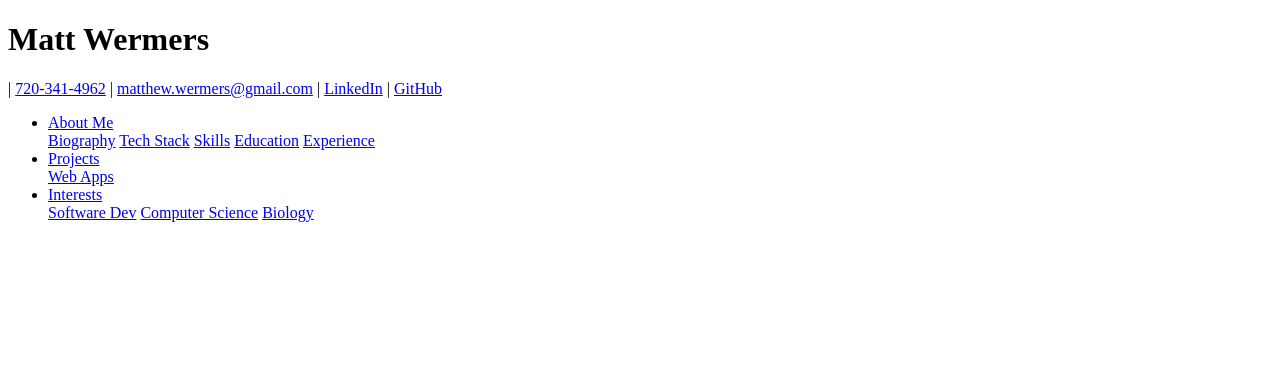
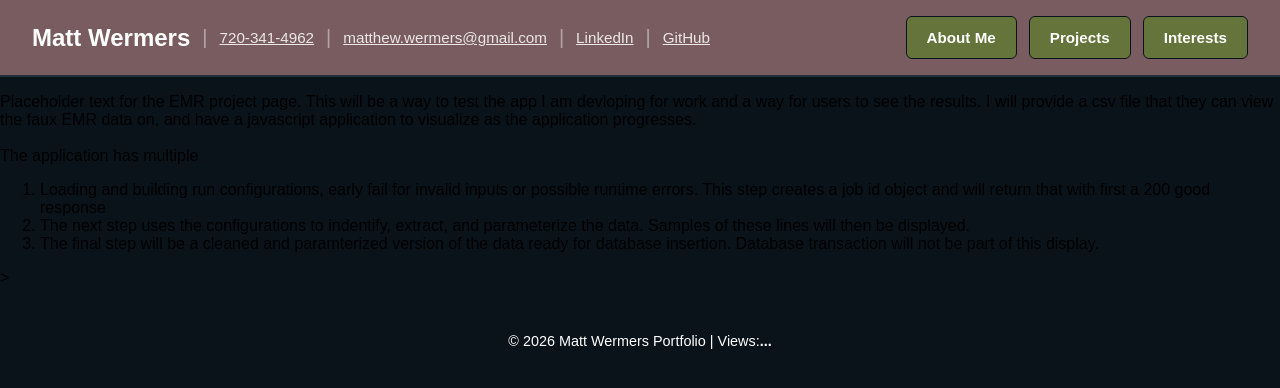
Before and after one commit to MattWermers/MattWermers.github.io, a Jekyll site: the page built from Pages/Subpages/EMR.html, in a window 1280 px wide. Shown: the top 388 px of the page. Built offline with Jekyll 4.4.1, drawn with Linux system fonts in a browser that asks for light colours.

Commit message:
Made a simple backend and due to lack of time asked ai for a function that points to the azure function. I do not claim to have made that script and I will learn how to do it myself in the coming weeks.

```diff
--- a/Pages/Subpages/EMR.html
+++ b/Pages/Subpages/EMR.html
@@ -1,63 +1,15 @@
-<!DOCTYPE html>
-<html lang="en">
-    <head>
-        <meta charset="UTF-8">
-        <meta name="viewport" content="width=device-width, initial-scale=1.0">
-        <title>Projects - Matt Wermers</title>
-
-        <link rel="stylesheet" href="../Styles/style-body.css">
-        <link rel="stylesheet" href="../Styles/style-colors.css">
-        <link rel="stylesheet" href="../Styles/navigation-item.css">
-        <link rel="stylesheet" href="../Styles/content-item.css">
-    </head>
-
-    <body>
-        <header id="site-header">
-            <div class="logo">
-                <h1 class="logo-name">Matt Wermers</h1>
-                <span class="logo-divider">|</span>
-                <a href="tel:7203414962" class="logo-contact" title="Click to call this number using your default application">720-341-4962</a>
-                <span class="logo-divider">|</span>
-                <a href="mailto:matthew.wermers@gmail.com" class="logo-contact" title="Click to send an email using your default application">matthew.wermers@gmail.com</a>
-                <span class="logo-divider">|</span>
-                <a href="https://www.linkedin.com/in/matthew-wermers/" class="logo-contact" title="View my LinkedIn profile">LinkedIn</a>
-                <span class="logo-divider">|</span>
-                <a href="https://github.com/MattWermers/" class="logo-contact" title="View the source code for this website and my other projects on GitHub">GitHub</a>
-            </div>
-
-            <nav class="navbar">
-                <ul class="nav-menu">
-                    <!-- Dropdown 1: About Me -->
-                    <li class="nav-item">
-                        <a href="../index.html" class="nav-link">About Me</a>
-                        <div class="dropdown-menu">
-                            <a href="../index.html#aboutme">Biography</a>
-                            <a href="../index.html#techstack">Tech Stack</a>
-                            <a href="../index.html#skills">Skills</a>
-                            <a href="../index.html#education">Education</a>
-                            <a href="../index.html#experience">Experience</a>
-                        </div>
-                    </li>
-
-                    <!-- Dropdown 2: Projects -->
-                    <li class="nav-item">
-                        <a href="#" class="nav-link">Projects</a>
-                        <div class="dropdown-menu">
-                            <a href="#webapps">Web Apps</a>
-                        </div>
-                    </li>
-
-                    <!-- Dropdown 3: Interests -->
-                    <li class="nav-item">
-                        <a href="#" class="nav-link">Interests</a>
-                        <div class="dropdown-menu">
-                            <a href="../Pages/SoftwareDev.html">Software Dev</a>
-                            <a href="../Pages/ComputerScience.html">Computer Science</a>
-                            <a href="../Pages/Biology.html">Biology</a>
-                        </div>
-                    </li>
-                </ul>
-            </nav>
-        </header>
-    </body>
-</html>
+---
+layout: default
+title: "Matt Wermers - Projects - EMR"
+---
+<main>
+    <p color="var(--color-banner-text)">
+        Placeholder text for the EMR project page. This will be a way to test the app I am devloping for work and a way for users to see the results. I will provide a csv file that they can view the faux EMR data on, and have a javascript application to visualize as the application progresses.<br><br>
+        The application has multiple
+        <ol>
+            <li>Loading and building run configurations, early fail for invalid inputs or possible runtime errors. This step creates a job id object and will return that with first a 200 good response</li>
+            <li>The next step uses the configurations to indentify, extract, and parameterize the data. Samples of these lines will then be displayed.</li>
+            <li>The final step will be a cleaned and paramterized version of the data ready for database insertion. Database transaction will not be part of this display.</li>
+        </ol>>
+    </p>
+</main>
--- a/Pages/projects.html
+++ b/Pages/projects.html
@@ -1,6 +1,6 @@
 ---
 layout: default
-title: "Matt Wermers Portfolio"
+title: "Matt Wermers - Projects"
 ---
 <main>
     <section class="content-card" id="webapps">
--- a/_layouts/default.html
+++ b/_layouts/default.html
@@ -25,6 +25,42 @@
 
 </body>
 <footer>
-    <p>&copy; 2026 Matt Wermers Portfolio</p>
+    <p>&copy; 2026 Matt Wermers Portfolio | <span class="views-label">Views:</span><strong id="view-count">...</strong></p>
 </footer>
+
+<!-- Disclaimer this part was written by AI. I do not know how it works and it currently serves to test the backend
+    I plan to learn more about it later -->
+<script>
+    document.addEventListener("DOMContentLoaded", () => {
+        // 1. Get the current page title from Jekyll and format it for the database key
+        // e.g. "Matt Wermers Portfolio" becomes "matt-wermers-portfolio"
+        const pageKey = "{{ page.title | slugify | default: 'home' }}";
+
+        // 2. Define your Azure Function API URL (replace with your actual URL)
+        const functionUrl = `https://visit-count-cufkfpc9fafuhwe0.westus2-01.azurewebsites.net/api/GetVisitorCount=${pageKey}`;
+
+        // 3. Fetch the count from your backend
+        fetch(functionUrl)
+            .then(response => {
+                if (!response.ok) {
+                    throw new Error("Failed to retrieve visitor count.");
+                }
+                return response.json();
+            })
+            .then(data => {
+                // Update the counter on the screen
+                const countElement = document.getElementById("visitor-count");
+                if (countElement) {
+                    countElement.innerText = data.views;
+                }
+            })
+            .catch(err => {
+                console.error("Visitor count error:", err);
+                const countElement = document.getElementById("visitor-count");
+                if (countElement) {
+                    countElement.innerText = "N/A"; // fallback display
+                }
+            });
+    });
+</script>
 </html>
```
Also changed, not shown: 3 other files.
